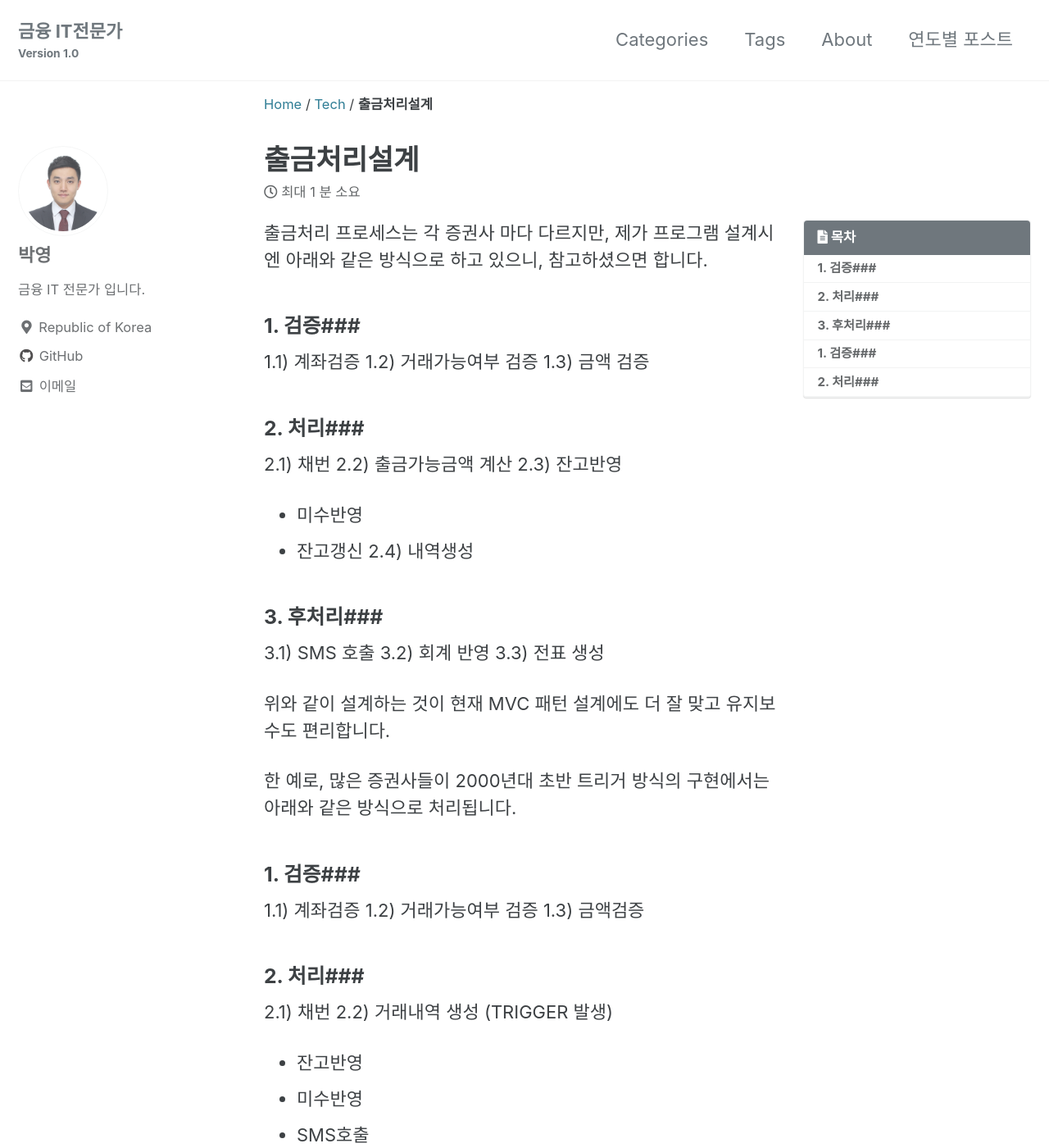
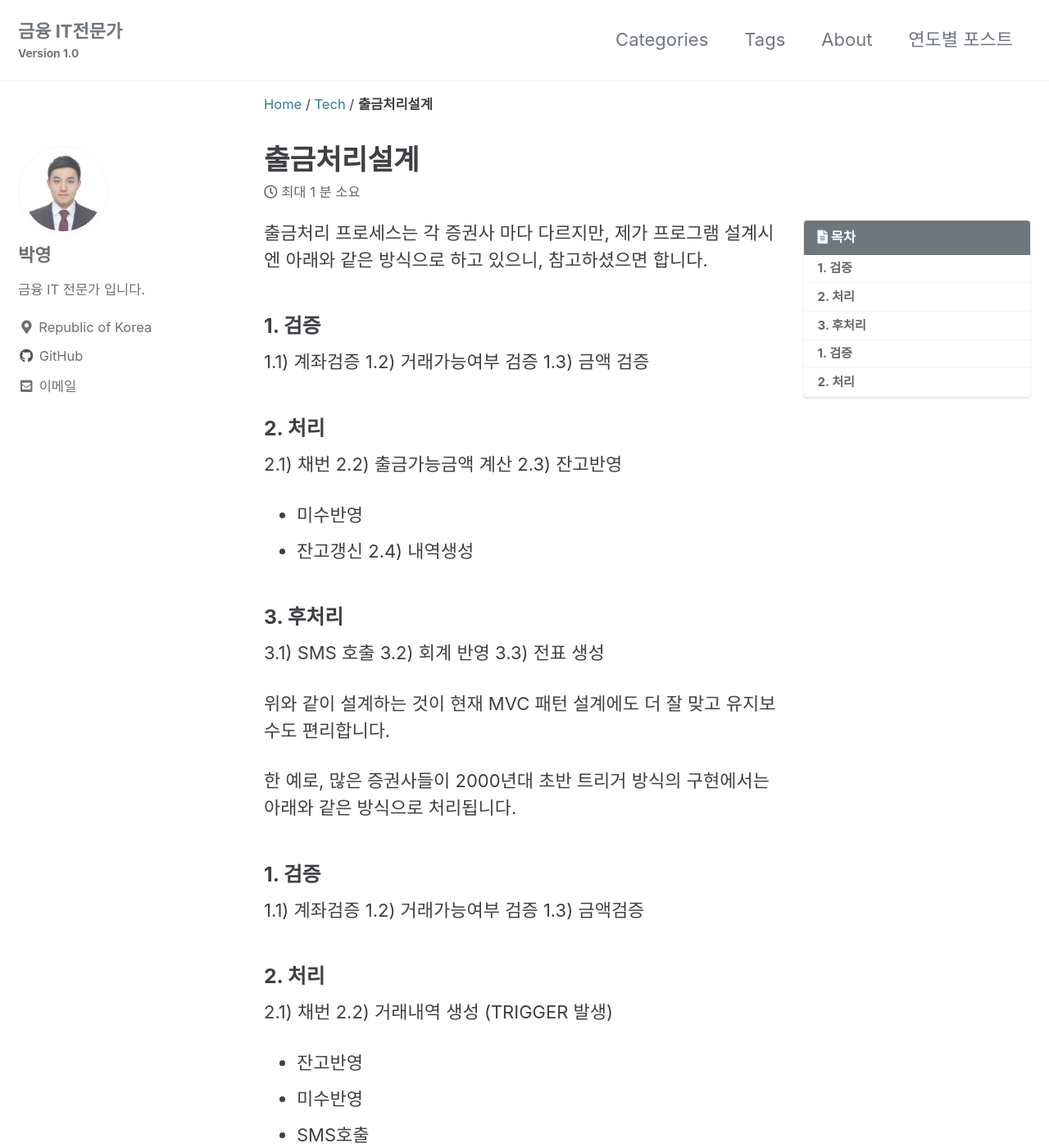
Before and after one commit to py0777/py0777.github.com, a Jekyll site: the page built from _posts/2014-05-28-tech-out-design.md, in a window 1280 px wide and 1400 px high. Shown: the whole window at 82% size. Built offline with Jekyll 4.4.1, drawn with Linux system fonts in a browser that asks for light colours; cached includes are drawn as plain includes; a script that is not in the unit is left out; comment, search, counter and statistics services are not loaded.

```diff
--- a/_posts/2014-05-28-tech-out-design.md
+++ b/_posts/2014-05-28-tech-out-design.md
@@ -15,12 +15,12 @@ popular: true
 
 출금처리 프로세스는 각 증권사 마다 다르지만, 제가 프로그램 설계시엔 아래와 같은 방식으로 하고 있으니, 참고하셨으면 합니다.
 
-### 1. 검증###
+### 1. 검증
  1.1) 계좌검증
  1.2) 거래가능여부 검증
  1.3) 금액 검증
 
-### 2. 처리###
+### 2. 처리
  2.1) 채번
  2.2) 출금가능금액 계산
  2.3) 잔고반영
@@ -28,7 +28,7 @@ popular: true
  - 잔고갱신
  2.4) 내역생성
 
-### 3. 후처리###
+### 3. 후처리
  3.1) SMS 호출
  3.2) 회계 반영
  3.3) 전표 생성
@@ -37,12 +37,12 @@ popular: true
 
 한 예로, 많은 증권사들이 2000년대 초반 트리거 방식의 구현에서는 아래와 같은 방식으로 처리됩니다.
 
-### 1. 검증###
+### 1. 검증
  1.1) 계좌검증
  1.2) 거래가능여부 검증
  1.3) 금액검증
 
-### 2. 처리###
+### 2. 처리
 2.1) 채번
 2.2) 거래내역 생성 (TRIGGER 발생)
  - 잔고반영
```
